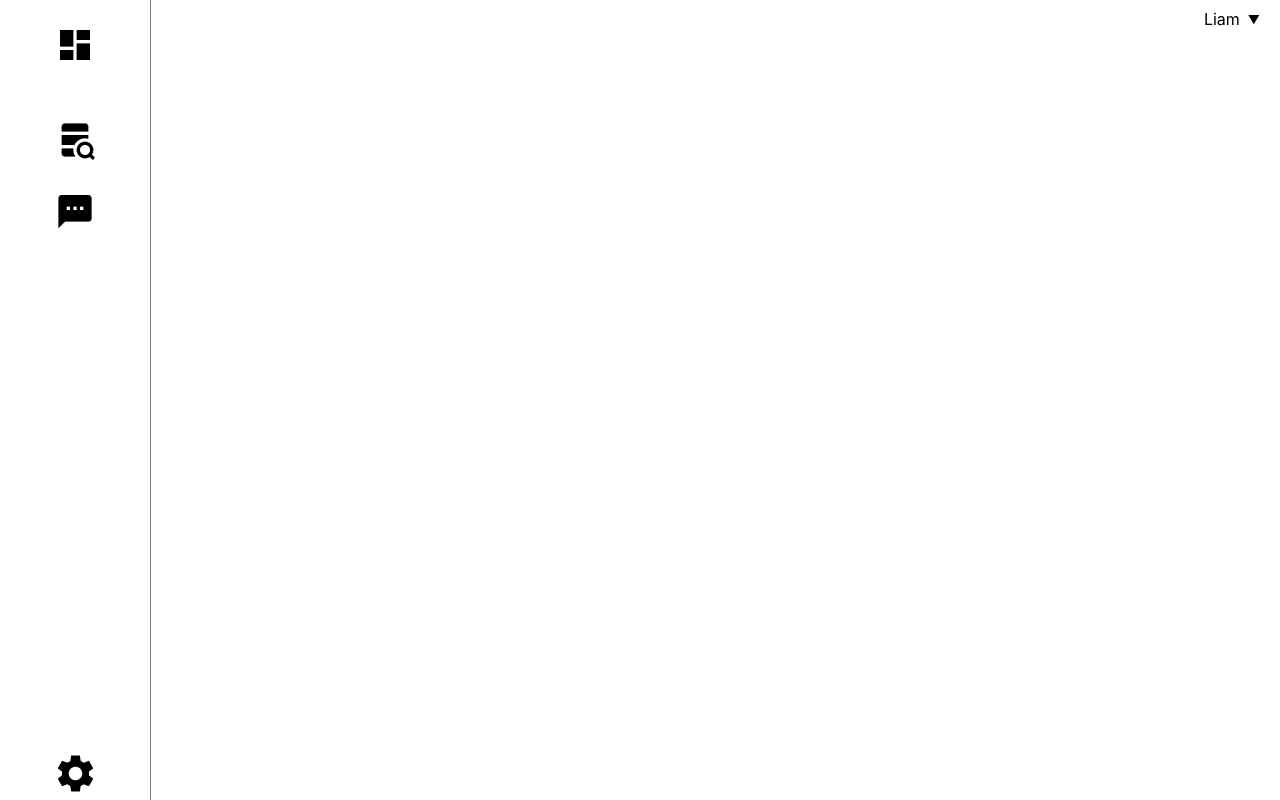
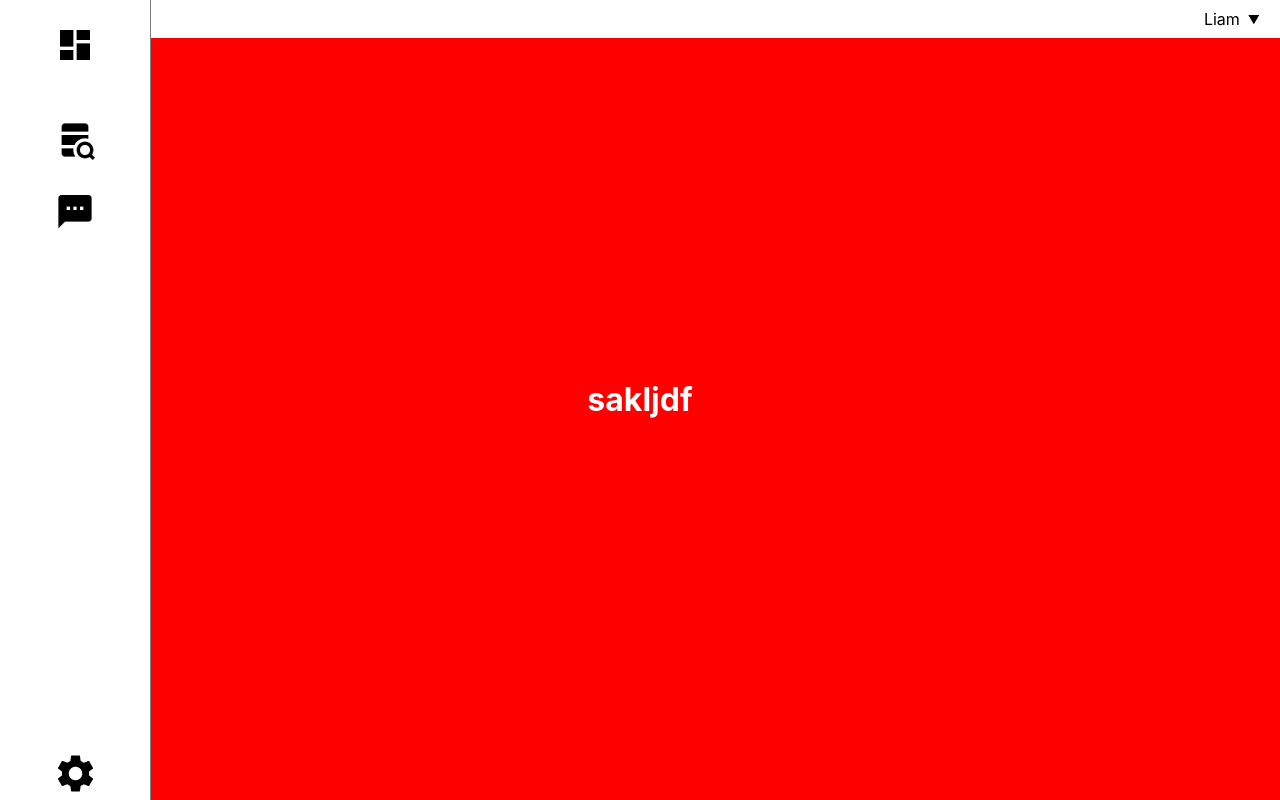
Before and after one commit to beaumccartney/heat-pump-calculator, a React (Create React App) app in the folder client/: page / in a window 1280 px wide. Built offline with nearby package versions, Linux system fonts and the light colour scheme.

Commit message:
make a new page

```diff
--- a/client/src/App.js
+++ b/client/src/App.js
@@ -2,6 +2,7 @@ import React from 'react';
 import Header from './components/common/Header';
 import Sidebar from './components/common/Sidebar';
 import { Home } from './components/home/Home';
+import { Step1 } from './components/calculator/Step1';
 import './App.css'; // Your App specific styles
 
 function App() {
@@ -12,7 +13,7 @@ function App() {
       <Sidebar />
       <div className="main-content">
         <Header username={username} />
-        <Home />
+        <Step1 />
       </div>
     </div>
   );
--- /dev/null
+++ b/client/src/components/calculator/Step1.css
@@ -0,0 +1,5 @@
+.step1 {
+    background-color: red; /* Set the background color to white */
+    height: 100%; /* Take up full height of its parent */
+    width: 100%; /* Take up full width of its parent */
+  }
--- /dev/null
+++ b/client/src/components/calculator/Step1.jsx
@@ -0,0 +1,28 @@
+import React, { useEffect, useState } from "react"
+import axios from "axios"
+
+import "../../style/main.scss"
+import "./Step1.css"
+
+export const Step1 = () => {
+
+    // const [backendTest, setBackendTest] = useState(null);
+
+    // useEffect(() => {
+    //     axios.get('/api', { })
+    //     .then(res => {
+    //         setBackendTest(res.data)
+    //     })
+    //     .catch(err => console.error(err));
+
+    // }, []);
+
+    return (
+        <>
+            {/* <h1>{backendTest}</h1> */}
+            <div className="step1">
+                  <h1>sakljdf</h1>
+            </div>
+        </>
+    )
+}
```
